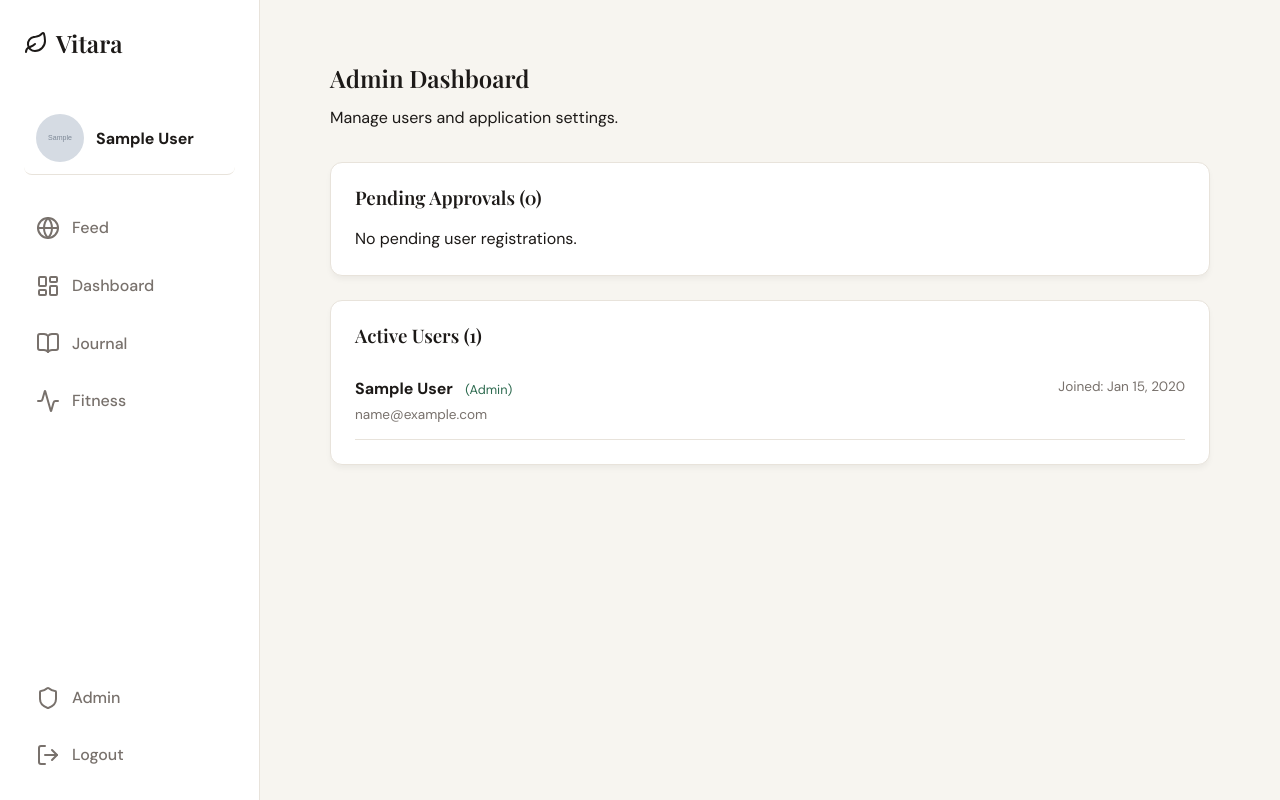
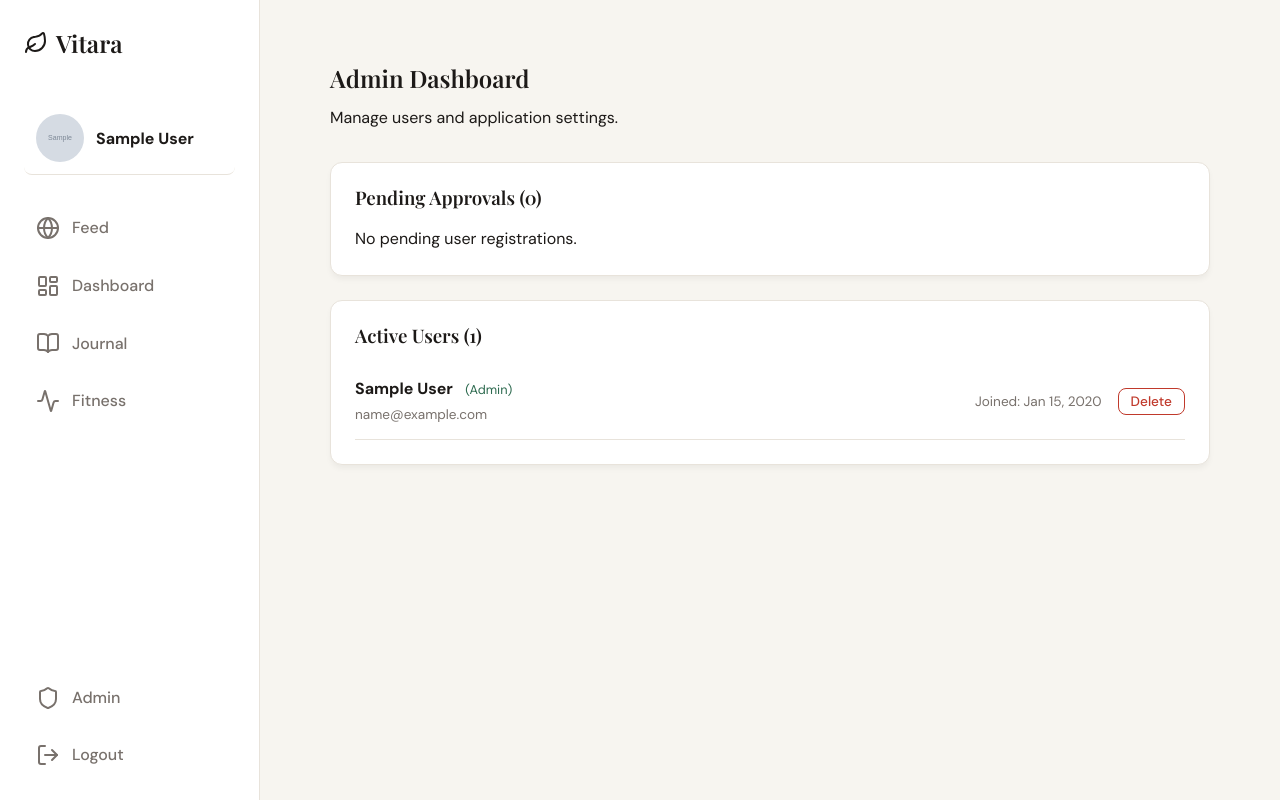
Before and after one commit to MathiasKES/Vitara, a Flask app: page /admin in a window 1280 px wide. Run offline with Flask 3, Linux system fonts and the light colour scheme; a user stored in the database is signed in; tables that the repository leaves empty hold one stand-in row (values such as "Sample post"); grey boxes marked "Sample" are stand-in pictures; some web fonts are replaced.

Commit message:
feat(admin): mount active user deletion controls into the dashboard routing array

```diff
--- a/app/admin/routes.py
+++ b/app/admin/routes.py
@@ -33,3 +33,12 @@ def reject_user(user_id):
     db.session.commit()
     flash(f'User {user.email} request rejected and deleted.', 'info')
     return redirect(url_for('admin.dashboard'))
+
+@admin_bp.route('/admin/delete/<int:user_id>', methods=['POST'])
+def delete_user(user_id):
+    user = User.query.get_or_404(user_id)
+    email = user.email
+    db.session.delete(user)
+    db.session.commit()
+    flash(f'Account for {email} has been permanently deleted.', 'info')
+    return redirect(url_for('admin.dashboard'))
--- a/app/templates/admin/dashboard.html
+++ b/app/templates/admin/dashboard.html
@@ -47,13 +47,16 @@
     <h3 style="margin-bottom: 16px;">Active Users ({{ approved_users|length }})</h3>
     <ul style="list-style: none; padding: 0;">
         {% for u in approved_users %}
-        <li style="padding: 12px 0; border-bottom: 1px solid var(--color-border); display: flex; justify-content: space-between;">
+        <li style="padding: 12px 0; border-bottom: 1px solid var(--color-border); display: flex; justify-content: space-between; align-items: center;">
             <div>
                 <strong>{{ u.display_name }}</strong> {% if u.is_admin %}<span style="color: var(--color-accent); font-size: 0.8rem; margin-left: 8px;">(Admin)</span>{% endif %}<br>
                 <span style="font-size: 0.85rem; color: var(--color-muted);">{{ u.email }}</span>
             </div>
-            <div style="font-size: 0.85rem; color: var(--color-muted);">
-                Joined: {{ u.created_at.strftime('%b %d, %Y') }}
+            <div style="font-size: 0.85rem; color: var(--color-muted); display: flex; align-items: center; gap: 16px;">
+                <span>Joined: {{ u.created_at.strftime('%b %d, %Y') }}</span>
+                <form method="POST" action="{{ url_for('admin.delete_user', user_id=u.id) }}" onsubmit="return confirm('Are you sure you want to permanently delete this user account? All their data will be lost forever.');">
+                    <button type="submit" class="btn btn-outline" style="padding: 4px 12px; font-size: 0.85rem; color: var(--color-danger); border-color: var(--color-danger);">Delete</button>
+                </form>
             </div>
         </li>
         {% endfor %}
```
